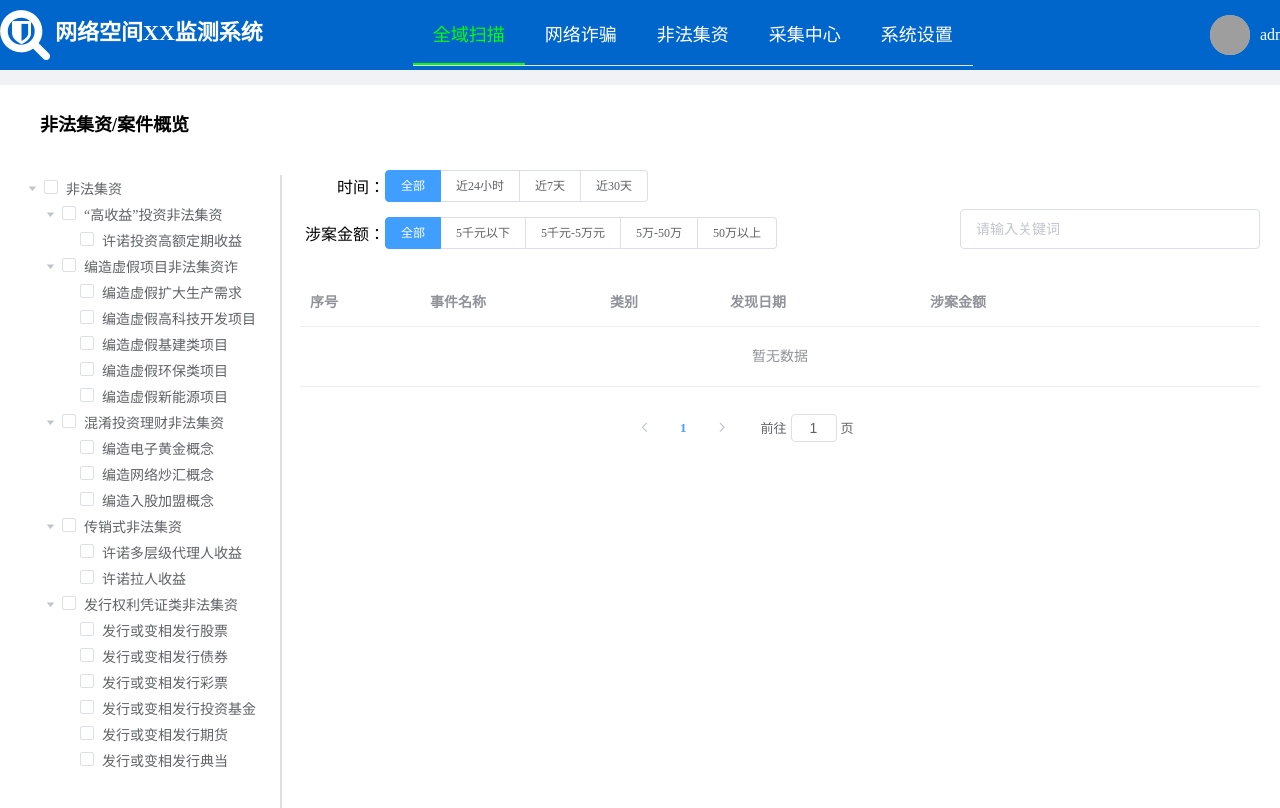
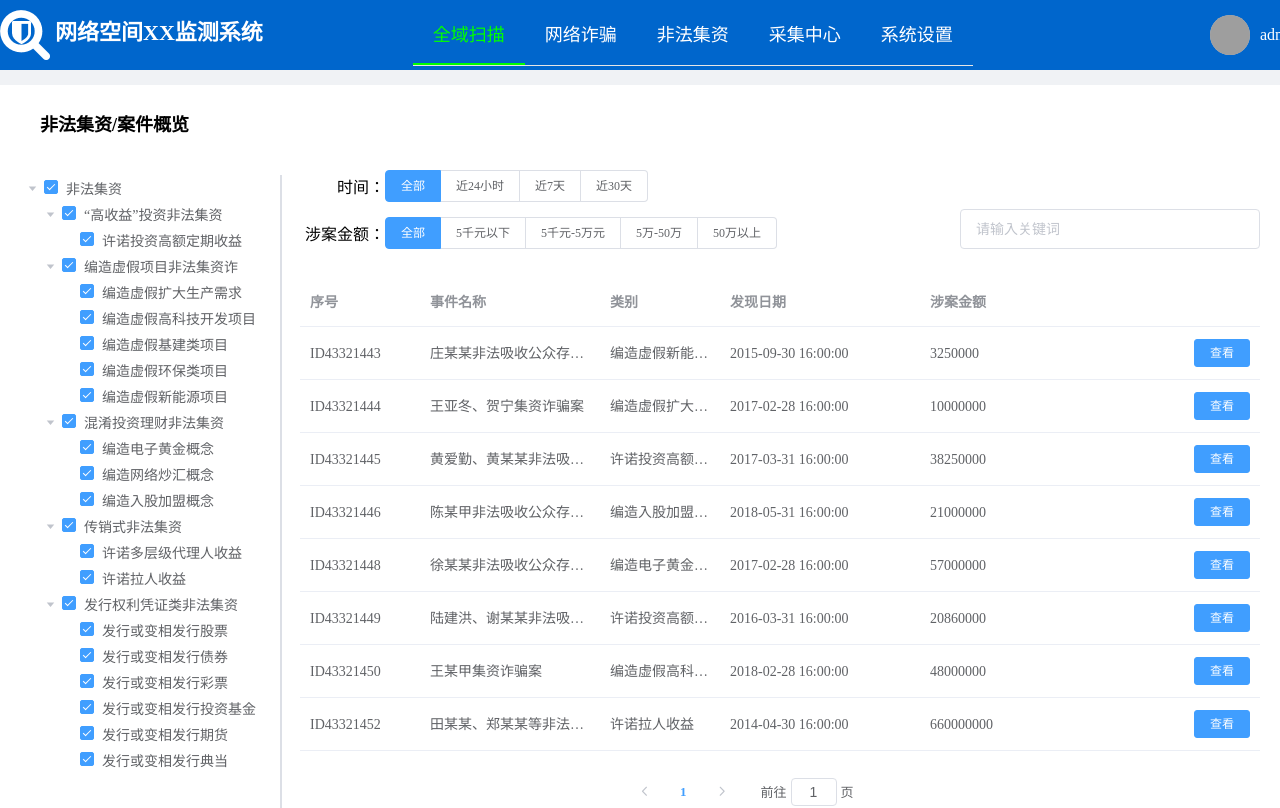
Before and after one commit to Tshirt-hfk/ccbps, a Vue app: page /illegalfund in a window 1280 px wide. Shown: the top 808 px of the page. Built offline with nearby package versions, Linux system fonts and the light colour scheme; grey boxes are pictures that could not be loaded.

Commit message:
设置默认分类

```diff
--- a/src/views/illegalFund.vue
+++ b/src/views/illegalFund.vue
@@ -116,6 +116,7 @@ export default {
     };
   },
   mounted() {
+    this.$refs.tree.setChecked(1, true, true)
     this.nodes = this.$refs.tree.getCheckedNodes(true, false).map((item) => {
       return item.label;
     });
--- a/src/views/internetFraud.vue
+++ b/src/views/internetFraud.vue
@@ -115,7 +115,8 @@ export default {
     };
   },
   mounted() {
-    his.nodes = this.$refs.tree.getCheckedNodes(true, false).map((item) => {
+    this.$refs.tree.setChecked(1, true, true)
+    this.nodes = this.$refs.tree.getCheckedNodes(true, false).map((item) => {
       return item.label;
     });
     this.remoteMethod();
```
